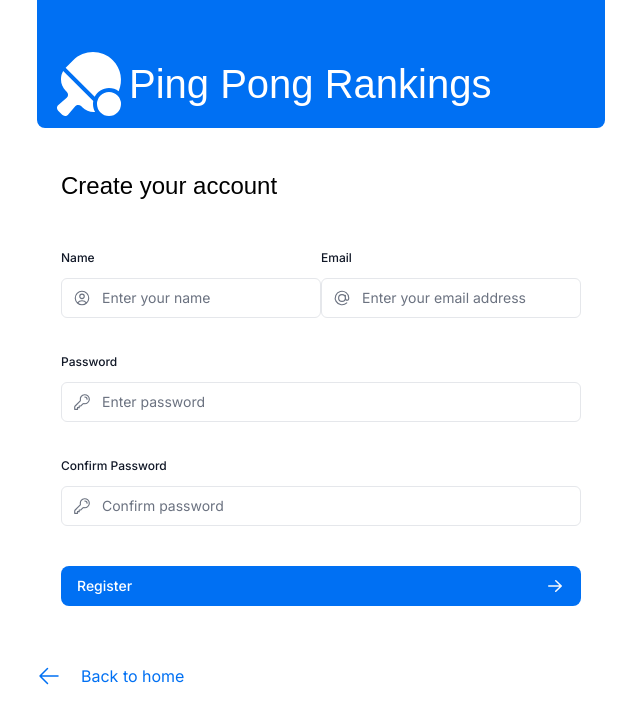
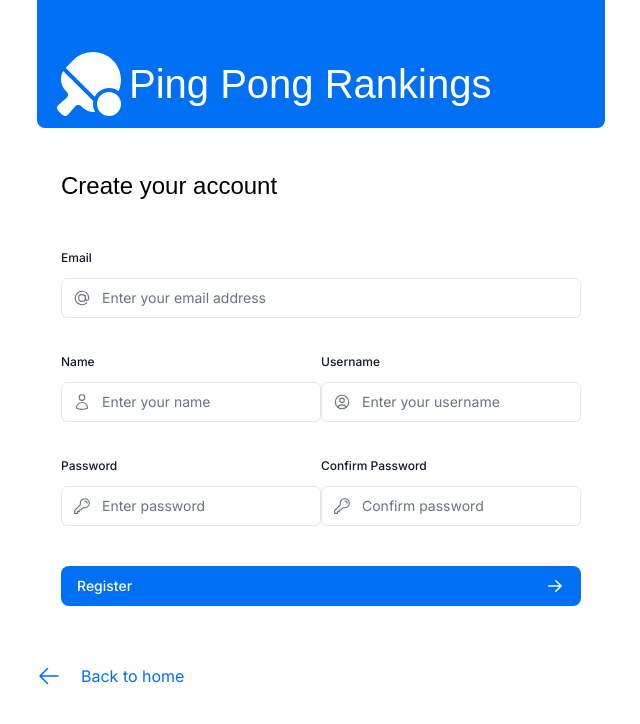
Before and after one commit to NatosenniK/Ping-Pong-Next-JS, a Next.js app in the folder nextjs-dashboard/: page /register in a window 1280 px wide. Shown: the top 724 px of the page, without its empty margins (319-959 px from the left). Built offline with nearby package versions, Linux system fonts and the light colour scheme; a web font is replaced by a local one.

Commit message:
Adding types, updating registration for username, updating dashboard for new data

```diff
--- a/nextjs-dashboard/app/dashboard/(overview)/page.tsx
+++ b/nextjs-dashboard/app/dashboard/(overview)/page.tsx
@@ -13,12 +13,12 @@ export const metadata: Metadata = {
 
 export default async function Page() {
 
-  const {
-    numberOfInvoices,
-    numberOfCustomers,
-    totalPaidInvoices,
-    totalPendingInvoices,
-  } = await fetchCardData();
+  // const {
+  //   numberOfInvoices,
+  //   numberOfCustomers,
+  //   totalPaidInvoices,
+  //   totalPendingInvoices,
+  // } = await fetchCardData();
 
   return (
     <main>
@@ -30,14 +30,14 @@ export default async function Page() {
           <CardWrapper />
         </Suspense>
       </div>
-      <div className="mt-6 grid grid-cols-1 gap-6 md:grid-cols-4 lg:grid-cols-8">
+      {/* <div className="mt-6 grid grid-cols-1 gap-6 md:grid-cols-4 lg:grid-cols-8">
         <Suspense fallback={<RevenueChartSkeleton />}>
           <RevenueChart />
         </Suspense>
         <Suspense fallback={<LatestInvoicesSkeleton />}>
           <LatestInvoices />
         </Suspense>
-      </div>
+      </div> */}
     </main>
   );
 }
--- a/nextjs-dashboard/app/lib/actions.ts
+++ b/nextjs-dashboard/app/lib/actions.ts
@@ -144,6 +144,7 @@ export async function authenticate(
 
 export async function register(prevState: string | undefined, formData: FormData) {
     const name = formData.get('name') as string
+    const username = formData.get('username') as string
     const email = formData.get('email') as string;
     const password = formData.get('password') as string;
 
@@ -159,8 +160,8 @@ export async function register(prevState: string | undefined, formData: FormData
 
       // Insert new user
       await sql`
-        INSERT INTO users (name, email, password)
-        VALUES (${name}, ${email}, ${hashedPassword})
+        INSERT INTO users (name, email, username, password)
+        VALUES (${name}, ${email}, ${username}, ${hashedPassword})
       `;
 
       await signIn('credentials', { email, password });
--- /dev/null
+++ b/nextjs-dashboard/app/lib/data.types.ts
@@ -0,0 +1,35 @@
+export namespace DataTypes {
+    export interface PlayerObject {
+        id: string
+        username: string
+        name: string
+        email: string
+        elo: number
+    }
+
+    export interface MatchObject {
+        id: string
+        date: string
+        winnerId: string
+        loserId: string
+        winnerPoints: number
+        loserPoints: number
+    }
+
+    export interface CardData {
+        numberOfPlayers: number;
+        numberOfMatches: number;
+        numberOfPoints: number;
+        topPlayer: {
+          id: string;
+          username: string;
+          wins: number;
+        };
+    }
+
+    export interface CardDataPlayerObject {
+        id: string;
+        username: string;
+        wins: number;
+    }
+}
--- a/nextjs-dashboard/app/seed/route.ts
+++ b/nextjs-dashboard/app/seed/route.ts
@@ -10,6 +10,7 @@
 //     CREATE TABLE IF NOT EXISTS users (
 //       id UUID DEFAULT uuid_generate_v4() PRIMARY KEY,
 //       name VARCHAR(255) NOT NULL,
+//       username VARCHAR(255) NOT NULL,
 //       email TEXT NOT NULL UNIQUE,
 //       password TEXT NOT NULL
 //       elo INT DEFAULT 1500
--- a/nextjs-dashboard/app/ui/dashboard/cards.tsx
+++ b/nextjs-dashboard/app/ui/dashboard/cards.tsx
@@ -1,38 +1,36 @@
 import {
-  BanknotesIcon,
   ClockIcon,
   UserGroupIcon,
-  InboxIcon,
+  ArrowTrendingUpIcon,
+  PresentationChartBarIcon,
 } from '@heroicons/react/24/outline';
 import { lusitana } from '@/app/ui/fonts';
 import { fetchCardData } from '@/app/lib/data';
 
 const iconMap = {
-  collected: BanknotesIcon,
-  customers: UserGroupIcon,
-  pending: ClockIcon,
-  invoices: InboxIcon,
+  players: UserGroupIcon,
+  totalPointsScored: PresentationChartBarIcon,
+  matchesPlayed: ClockIcon,
+  topPlayer: ArrowTrendingUpIcon,
 };
 
 export default async function CardWrapper() {
   const {
-    numberOfInvoices,
-    numberOfCustomers,
-    totalPaidInvoices,
-    totalPendingInvoices,
+    numberOfPlayers,
+    numberOfMatches,
+    numberOfPoints,
+    topPlayer,
   } = await fetchCardData();
 
   return (
     <>
-      {/* NOTE: Uncomment this code in Chapter 9 */}
-
-      <Card title="Collected" value={totalPaidInvoices} type="collected" />
-      <Card title="Pending" value={totalPendingInvoices} type="pending" />
-      <Card title="Total Invoices" value={numberOfInvoices} type="invoices" />
+      <Card title="Players" value={numberOfPlayers} type="players" />
+      <Card title="Matches Played" value={numberOfMatches} type="matchesPlayed" />
+      <Card title="Top Player" value={topPlayer.username} type="topPlayer" />
       <Card
-        title="Total Customers"
-        value={numberOfCustomers}
-        type="customers"
+        title="Total Points Scored"
+        value={numberOfPoints}
+        type="totalPointsScored"
       />
     </>
   );
@@ -45,7 +43,7 @@ export function Card({
 }: {
   title: string;
   value: number | string;
-  type: 'invoices' | 'customers' | 'pending' | 'collected';
+  type: 'topPlayer' | 'totalPointsScored' | 'matchesPlayed' | 'players';
 }) {
   const Icon = iconMap[type];
 
--- a/nextjs-dashboard/app/ui/register-form.tsx
+++ b/nextjs-dashboard/app/ui/register-form.tsx
@@ -7,6 +7,7 @@ import {
   ExclamationCircleIcon,
   UserCircleIcon,
   ArrowLeftIcon,
+  UserIcon,
 } from '@heroicons/react/24/outline';
 import { ArrowRightIcon } from '@heroicons/react/20/solid';
 import { Button } from './button';
@@ -28,26 +29,7 @@ export default function RegisterForm() {
                 Create your account
                 </h1>
                 <div className="w-full">
-                <div className='flex-col flex justify-between md:flex-row'>
-                    <div className="mt-4">
-                        <label
-                        className="mb-3 mt-5 block text-xs font-medium text-gray-900 dark:text-white"
-                        htmlFor="name"
-                        >
-                        Name
-                        </label>
-                        <div className="relative">
-                        <input
-                            className="peer block w-full rounded-md border border-gray-200 py-[9px] pl-10 text-sm outline-2 placeholder:text-gray-500 dark:bg-slate-800 dark:text-white"
-                            id="name"
-                            type="text"
-                            name="name"
-                            placeholder="Enter your name"
-                            required
-                        />
-                        <UserCircleIcon className="pointer-events-none absolute left-3 top-1/2 h-[18px] w-[18px] -translate-y-1/2 text-gray-500 peer-focus:text-gray-900 dark:text-white" />
-                        </div>
-                    </div>
+                <div className='flex-col flex justify-between'>
                     <div className="mt-4">
                         <label
                         className="mb-3 mt-5 block text-xs font-medium text-gray-900 dark:text-white"
@@ -68,7 +50,47 @@ export default function RegisterForm() {
                         </div>
                     </div>
                 </div>
-                <div className='flex-col flex justify-between md:flex-rowflex justify-between'>
+                <div className='flex-col flex justify-between md:flex-row'>
+                    <div className="mt-4">
+                        <label
+                        className="mb-3 mt-5 block text-xs font-medium text-gray-900 dark:text-white"
+                        htmlFor="name"
+                        >
+                        Name
+                        </label>
+                        <div className="relative">
+                        <input
+                            className="peer block w-full rounded-md border border-gray-200 py-[9px] pl-10 text-sm outline-2 placeholder:text-gray-500 dark:bg-slate-800 dark:text-white"
+                            id="name"
+                            type="text"
+                            name="name"
+                            placeholder="Enter your name"
+                            required
+                        />
+                        <UserIcon className="pointer-events-none absolute left-3 top-1/2 h-[18px] w-[18px] -translate-y-1/2 text-gray-500 peer-focus:text-gray-900 dark:text-white" />
+                        </div>
+                    </div>
+                    <div className="mt-4">
+                        <label
+                        className="mb-3 mt-5 block text-xs font-medium text-gray-900 dark:text-white"
+                        htmlFor="username"
+                        >
+                        Username
+                        </label>
+                        <div className="relative">
+                        <input
+                            className="peer block w-full rounded-md border border-gray-200 py-[9px] pl-10 text-sm outline-2 placeholder:text-gray-500 dark:bg-slate-800 dark:text-white"
+                            id="username"
+                            type="text"
+                            name="username"
+                            placeholder="Enter your username"
+                            required
+                        />
+                        <UserCircleIcon className="pointer-events-none absolute left-3 top-1/2 h-[18px] w-[18px] -translate-y-1/2 text-gray-500 peer-focus:text-gray-900 dark:text-white" />
+                        </div>
+                    </div>
+                </div>
+                <div className='flex-col flex justify-between md:flex-row justify-between'>
                     <div className="mt-4">
                         <label
                         className="mb-3 mt-5 block text-xs font-medium text-gray-900 dark:text-white"
```
Also changed, not shown: nextjs-dashboard/app/lib/data.ts (+24 -18 lines).
